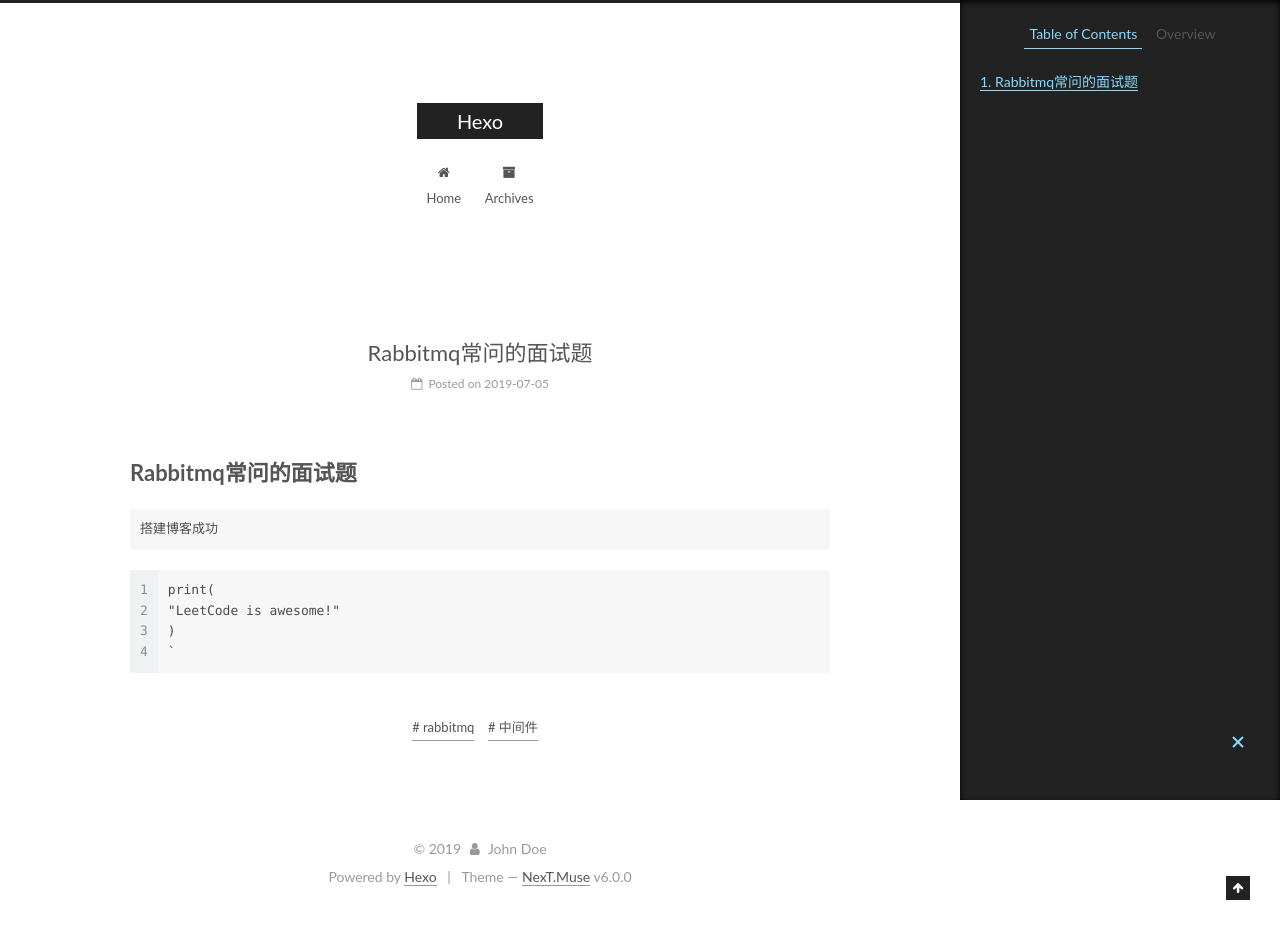
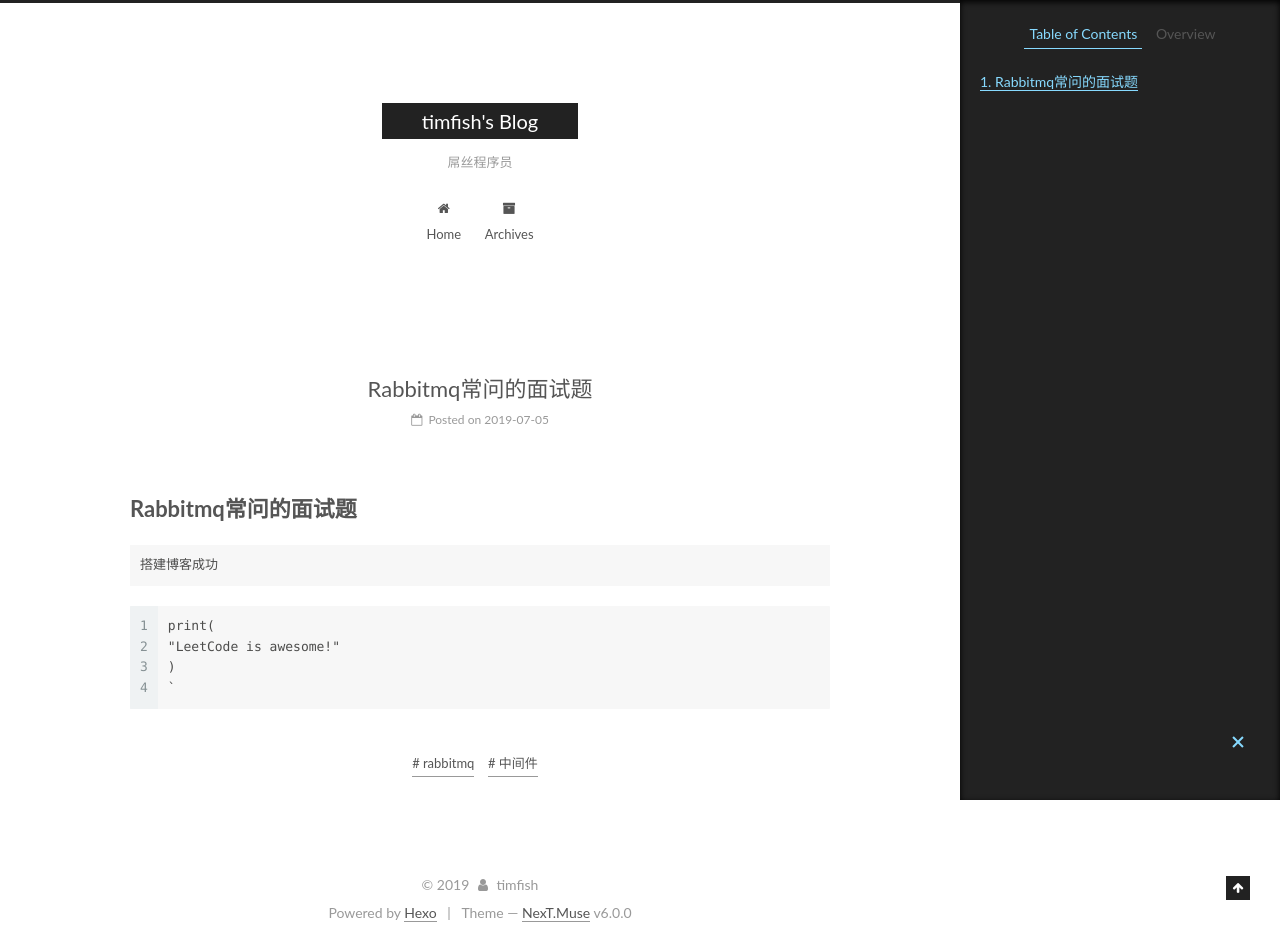
Before and after one commit to yujianFresh/yujianFresh.github.io, a plain HTML site: page 2019/07/05/rabbitmq-inter/index.html in a window 1280 px wide. Before the commit the page ends 911 px from the top, so only its background shows below. Drawn offline with Linux system fonts and the light colour scheme.

Commit message:
Site updated: 2019-07-05 13:36:07

```diff
--- a/2019/07/05/rabbitmq-inter/index.html
+++ b/2019/07/05/rabbitmq-inter/index.html
@@ -80,7 +80,7 @@
 <meta property="og:type" content="article">
 <meta property="og:title" content="Rabbitmq常问的面试题">
 <meta property="og:url" content="http://yoursite.com/2019/07/05/rabbitmq-inter/index.html">
-<meta property="og:site_name" content="Hexo">
+<meta property="og:site_name" content="timfish&#39;s Blog">
 <meta property="og:description" content="Rabbitmq常问的面试题搭建博客成功1234print(&amp;quot;LeetCode is awesome!&amp;quot;)`">
 <meta property="og:locale" content="default">
 <meta property="og:updated_time" content="2019-07-05T02:49:25.151Z">
@@ -124,7 +124,7 @@
 
 
 
-  <title>Rabbitmq常问的面试题 | Hexo</title>
+  <title>Rabbitmq常问的面试题 | timfish's Blog</title>
 
 
 
@@ -154,12 +154,12 @@
     <div class="custom-logo-site-title">
       <a href="/" class="brand" rel="start">
         <span class="logo-line-before"><i></i></span>
-        <span class="site-title">Hexo</span>
+        <span class="site-title">timfish's Blog</span>
         <span class="logo-line-after"><i></i></span>
       </a>
     </div>
 
-        <p class="site-subtitle"></p>
+        <p class="site-subtitle">屌丝程序员</p>
 
   </div>
 
@@ -234,13 +234,13 @@
     <link itemprop="mainEntityOfPage" href="http://yoursite.com/2019/07/05/rabbitmq-inter/">
 
     <span hidden itemprop="author" itemscope itemtype="http://schema.org/Person">
-      <meta itemprop="name" content="John Doe">
+      <meta itemprop="name" content="timfish">
       <meta itemprop="description" content>
       <meta itemprop="image" content="/images/avatar.gif">
     </span>
 
     <span hidden itemprop="publisher" itemscope itemtype="http://schema.org/Organization">
-      <meta itemprop="name" content="Hexo">
+      <meta itemprop="name" content="timfish's Blog">
     </span>
 
 
@@ -388,8 +388,8 @@
         <div class="site-overview">
           <div class="site-author motion-element" itemprop="author" itemscope itemtype="http://schema.org/Person">
 
-              <p class="site-author-name" itemprop="name">John Doe</p>
-              <p class="site-description motion-element" itemprop="description"></p>
+              <p class="site-author-name" itemprop="name">timfish</p>
+              <p class="site-description motion-element" itemprop="description">灾难始终慢我一步</p>
           </div>
 
           <nav class="site-state motion-element">
@@ -469,7 +469,7 @@
   <span class="with-love">
     <i class="fa fa-user"></i>
   </span>
-  <span class="author" itemprop="copyrightHolder">John Doe</span>
+  <span class="author" itemprop="copyrightHolder">timfish</span>
 
 
 
```
Also changed, not shown: archives/2019/07/index.html (+7 -7 lines), archives/2019/index.html (+7 -7 lines), archives/index.html (+7 -7 lines), index.html (+9 -9 lines), tags/rabbitmq/index.html (+7 -7 lines), tags/中间件/index.html (+7 -7 lines).
